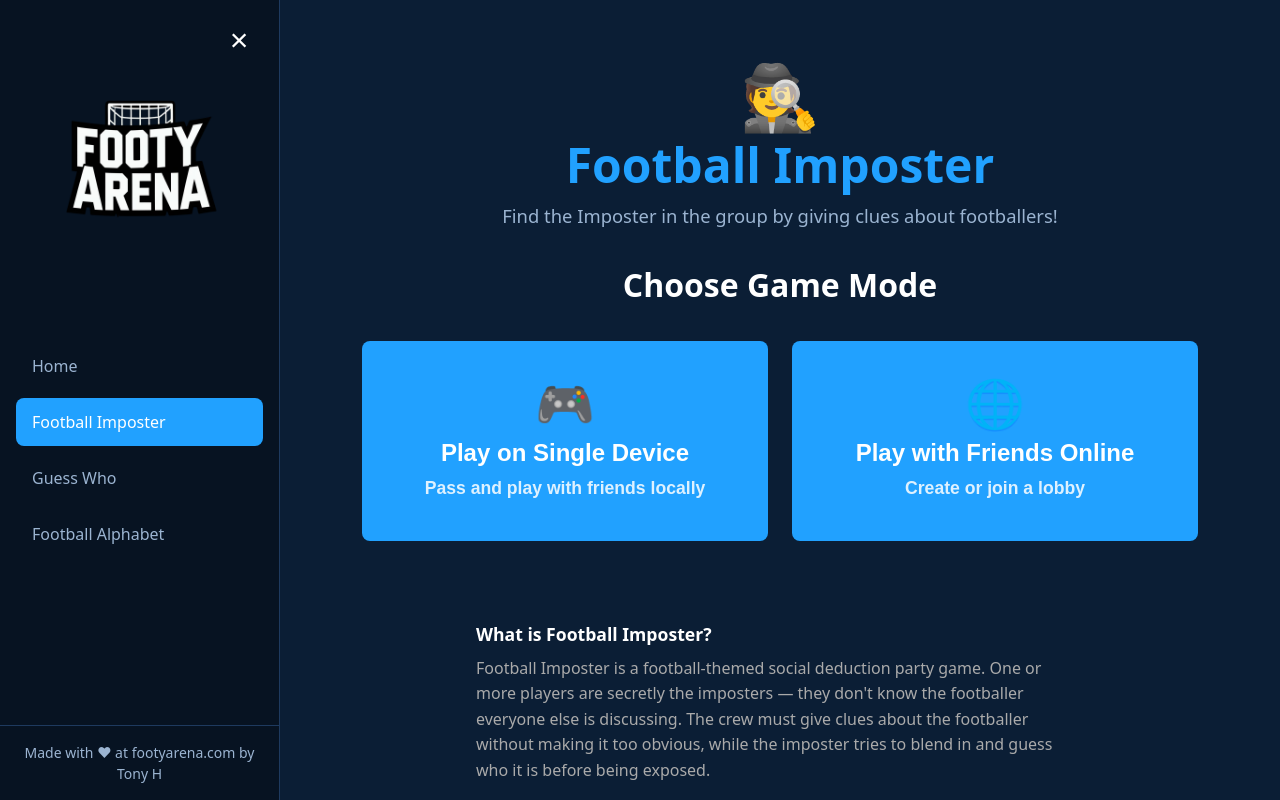
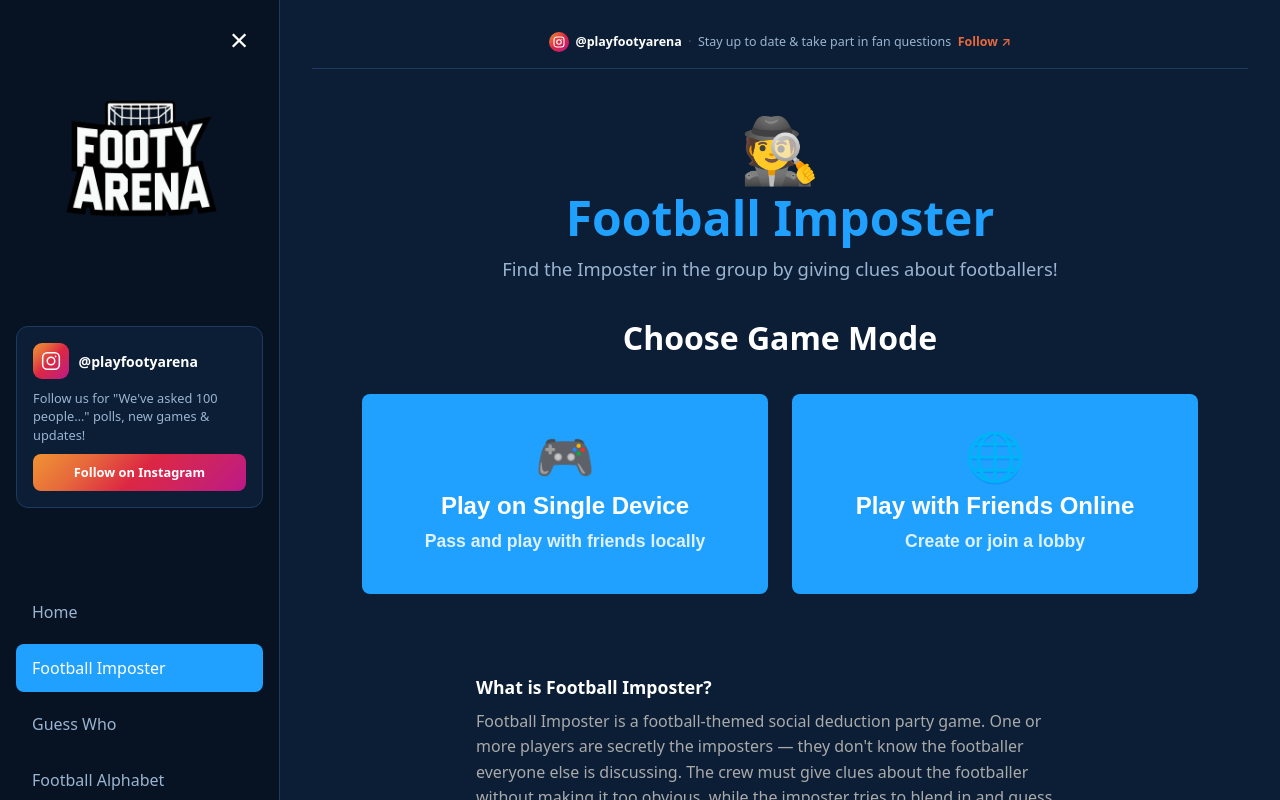
Before and after one commit to tonyhanna99/footy-arena, a React (Vite) app: page /games/football-imposter in a window 1280 px wide. Built offline with nearby package versions, Linux system fonts and the light colour scheme; no server answers.

Commit message:
add instagram details

```diff
--- a/src/app/Layout.jsx
+++ b/src/app/Layout.jsx
@@ -3,6 +3,7 @@ import { Suspense } from 'react';
 import Sidebar from './Sidebar.jsx';
 import { Analytics } from '@vercel/analytics/react';
 import RouteSEO from './RouteSEO.jsx';
+import { InstagramBanner } from '../shared/components';
 
 function Layout() {
   return (
@@ -18,6 +19,7 @@ function Layout() {
                 <p className="connecting-message">Connecting you...</p>
               </div>
             }>
+              <InstagramBanner />
               <Outlet />
             </Suspense>
           </div>
--- a/src/app/Sidebar.jsx
+++ b/src/app/Sidebar.jsx
@@ -1,6 +1,6 @@
 import { NavLink, Link } from 'react-router-dom';
 import { useState, useEffect } from 'react';
-import { HamburgerMenu } from '../shared/components';
+import { HamburgerMenu, InstagramFollow } from '../shared/components';
 import { track } from '@vercel/analytics';
 
 const games = [
@@ -63,6 +63,10 @@ function Sidebar() {
         )}
       </div>
 
+      <div>
+        <InstagramFollow isExpanded={isExpanded} />
+      </div>
+
       <nav className="sidebar-nav">
         <ul>
           <li>
--- a/src/index.css
+++ b/src/index.css
@@ -624,7 +624,8 @@ body {
 
   .sidebar.collapsed .sidebar-header,
   .sidebar.collapsed .sidebar-nav,
-  .sidebar.collapsed .sidebar-footer {
+  .sidebar.collapsed .sidebar-footer,
+  .sidebar.collapsed .instagram-follow-collapsed {
     display: none;
   }
 
--- /dev/null
+++ b/src/shared/components/InstagramBanner.css
@@ -0,0 +1,79 @@
+/* Instagram footer — subtle top-of-page line */
+.ig-pill-wrap {
+  display: flex;
+  justify-content: center;
+  align-items: center;
+  padding: 0 0 1rem;
+  margin-bottom: 1rem;
+  border-bottom: 1px solid var(--border);
+}
+
+.ig-pill {
+  display: inline-flex;
+  align-items: center;
+  gap: 0.4rem;
+  text-decoration: none;
+  color: var(--muted);
+  font-size: 0.78rem;
+  transition: color 0.2s;
+}
+
+.ig-pill:hover {
+  color: var(--text);
+}
+
+.ig-pill-icon {
+  display: flex;
+  align-items: center;
+  justify-content: center;
+  width: 20px;
+  height: 20px;
+  border-radius: 50%;
+  background: linear-gradient(135deg, #f09433 0%, #dc2743 50%, #bc1888 100%);
+  color: #fff;
+  flex-shrink: 0;
+}
+
+.ig-pill-handle {
+  font-weight: 600;
+  color: var(--text);
+}
+
+.ig-pill-sep {
+  opacity: 0.4;
+  flex-shrink: 0;
+}
+
+.ig-pill-tagline {
+  color: var(--muted);
+}
+
+.ig-pill-follow {
+  font-weight: 600;
+  color: #e6683c;
+  flex-shrink: 0;
+}
+
+@media (max-width: 480px) {
+  .ig-pill-tagline,
+  .ig-pill-sep {
+    display: none;
+  }
+}
+
+/* Hide some text on small screens to keep it single line */
+@media (max-width: 600px) {
+  .instagram-banner {
+    font-size: 0.78rem;
+    gap: 0.35rem;
+    padding: 0.5rem 0.75rem;
+  }
+
+  .instagram-banner-text:last-of-type {
+    display: none;
+  }
+
+  .instagram-banner-divider:last-of-type {
+    display: none;
+  }
+}
--- /dev/null
+++ b/src/shared/components/InstagramBanner.jsx
@@ -0,0 +1,31 @@
+import './InstagramBanner.css';
+
+const INSTAGRAM_URL = 'https://www.instagram.com/playfootyarena';
+
+function InstagramBanner() {
+  return (
+    <div className="ig-pill-wrap">
+      <a
+        href={INSTAGRAM_URL}
+        target="_blank"
+        rel="noopener noreferrer"
+        className="ig-pill"
+        aria-label="Follow @playfootyarena on Instagram"
+      >
+        <span className="ig-pill-icon">
+          <svg width="12" height="12" viewBox="0 0 24 24" fill="none" aria-hidden="true">
+            <rect x="2" y="2" width="20" height="20" rx="5.5" ry="5.5" stroke="currentColor" strokeWidth="2.2" fill="none" />
+            <circle cx="12" cy="12" r="4.5" stroke="currentColor" strokeWidth="2.2" fill="none" />
+            <circle cx="17.5" cy="6.5" r="1.1" fill="currentColor" />
+          </svg>
+        </span>
+        <span className="ig-pill-handle">@playfootyarena</span>
+        <span className="ig-pill-sep">·</span>
+        <span className="ig-pill-tagline">Stay up to date &amp; take part in fan questions</span>
+        <span className="ig-pill-follow">Follow ↗</span>
+      </a>
+    </div>
+  );
+}
+
+export default InstagramBanner;
--- /dev/null
+++ b/src/shared/components/InstagramFollow.css
@@ -0,0 +1,98 @@
+/* Instagram Follow Component */
+
+/* ── Collapsed (icon-only) ── */
+.instagram-follow-collapsed {
+  display: flex;
+  justify-content: center;
+  padding: 0.75rem 0;
+  border-bottom: 1px solid var(--border);
+}
+
+.instagram-follow-icon-btn {
+  display: flex;
+  align-items: center;
+  justify-content: center;
+  width: 40px;
+  height: 40px;
+  border-radius: 10px;
+  background: linear-gradient(135deg, #f09433 0%, #e6683c 25%, #dc2743 50%, #cc2366 75%, #bc1888 100%);
+  color: #fff;
+  transition: transform 0.2s ease, box-shadow 0.2s ease;
+  text-decoration: none;
+}
+
+.instagram-follow-icon-btn:hover {
+  transform: translateY(-2px);
+  box-shadow: 0 4px 12px rgba(220, 39, 67, 0.45);
+}
+
+/* ── Expanded (full card) ── */
+.instagram-follow-card {
+  margin: 0 1rem 4rem;
+  padding: 1rem;
+  border: 1px solid var(--border);
+  border-radius: 12px;
+  background-color: var(--bg);
+  display: flex;
+  flex-direction: column;
+  gap: 0.6rem;
+}
+
+.instagram-follow-header {
+  display: flex;
+  align-items: center;
+  gap: 0.6rem;
+}
+
+.instagram-follow-icon-link {
+  text-decoration: none;
+  display: flex;
+  flex-shrink: 0;
+}
+
+.instagram-follow-icon-wrap {
+  display: flex;
+  align-items: center;
+  justify-content: center;
+  width: 36px;
+  height: 36px;
+  border-radius: 9px;
+  background: linear-gradient(135deg, #f09433 0%, #e6683c 25%, #dc2743 50%, #cc2366 75%, #bc1888 100%);
+  color: #fff;
+  transition: transform 0.2s ease;
+}
+
+.instagram-follow-icon-link:hover .instagram-follow-icon-wrap {
+  transform: scale(1.08);
+}
+
+.instagram-follow-handle {
+  font-size: 0.875rem;
+  font-weight: 600;
+  color: var(--text);
+}
+
+.instagram-follow-tagline {
+  font-size: 0.8rem;
+  color: var(--muted);
+  line-height: 1.45;
+  margin: 0;
+}
+
+.instagram-follow-btn {
+  display: block;
+  text-align: center;
+  padding: 0.55rem 0.75rem;
+  border-radius: 8px;
+  font-size: 0.8rem;
+  font-weight: 600;
+  color: #fff;
+  text-decoration: none;
+  background: linear-gradient(135deg, #f09433 0%, #e6683c 25%, #dc2743 50%, #cc2366 75%, #bc1888 100%);
+  transition: opacity 0.2s ease, transform 0.2s ease;
+}
+
+.instagram-follow-btn:hover {
+  opacity: 0.9;
+  transform: translateY(-1px);
+}
--- /dev/null
+++ b/src/shared/components/InstagramFollow.jsx
@@ -0,0 +1,71 @@
+import './InstagramFollow.css';
+
+const INSTAGRAM_URL = 'https://www.instagram.com/playfootyarena';
+
+function InstagramIcon({ size = 24 }) {
+  return (
+    <svg
+      width={size}
+      height={size}
+      viewBox="0 0 24 24"
+      fill="none"
+      xmlns="http://www.w3.org/2000/svg"
+      aria-hidden="true"
+    >
+      <rect x="2" y="2" width="20" height="20" rx="5.5" ry="5.5" stroke="currentColor" strokeWidth="1.8" fill="none" />
+      <circle cx="12" cy="12" r="4.5" stroke="currentColor" strokeWidth="1.8" fill="none" />
+      <circle cx="17.5" cy="6.5" r="1" fill="currentColor" />
+    </svg>
+  );
+}
+
+function InstagramFollow({ isExpanded }) {
+  if (!isExpanded) {
+    return (
+      <div className="instagram-follow-collapsed">
+        <a
+          href={INSTAGRAM_URL}
+          target="_blank"
+          rel="noopener noreferrer"
+          className="instagram-follow-icon-btn"
+          title="Follow @playfootyarena on Instagram"
+          aria-label="Follow us on Instagram"
+        >
+          <InstagramIcon size={22} />
+        </a>
+      </div>
+    );
+  }
+
+  return (
+    <div className="instagram-follow-card">
+      <div className="instagram-follow-header">
+        <a
+          href={INSTAGRAM_URL}
+          target="_blank"
+          rel="noopener noreferrer"
+          className="instagram-follow-icon-link"
+          aria-label="Follow us on Instagram"
+        >
+          <span className="instagram-follow-icon-wrap">
+            <InstagramIcon size={20} />
+          </span>
+        </a>
+        <span className="instagram-follow-handle">@playfootyarena</span>
+      </div>
+      <p className="instagram-follow-tagline">
+        Follow us for "We've asked 100 people…" polls, new games &amp; updates!
+      </p>
+      <a
+        href={INSTAGRAM_URL}
+        target="_blank"
+        rel="noopener noreferrer"
+        className="instagram-follow-btn"
+      >
+        Follow on Instagram
+      </a>
+    </div>
+  );
+}
+
+export default InstagramFollow;
--- a/src/shared/components/index.js
+++ b/src/shared/components/index.js
@@ -4,3 +4,5 @@ export { default as HamburgerMenu } from './HamburgerMenu.jsx';
 export { default as GameHeader } from './GameHeader.jsx';
 export { default as ModeSelectionButtons } from './ModeSelectionButtons.jsx';
 export { default as SEOHead } from './SEOHead.jsx';
+export { default as InstagramFollow } from './InstagramFollow.jsx';
+export { default as InstagramBanner } from './InstagramBanner.jsx';
```
